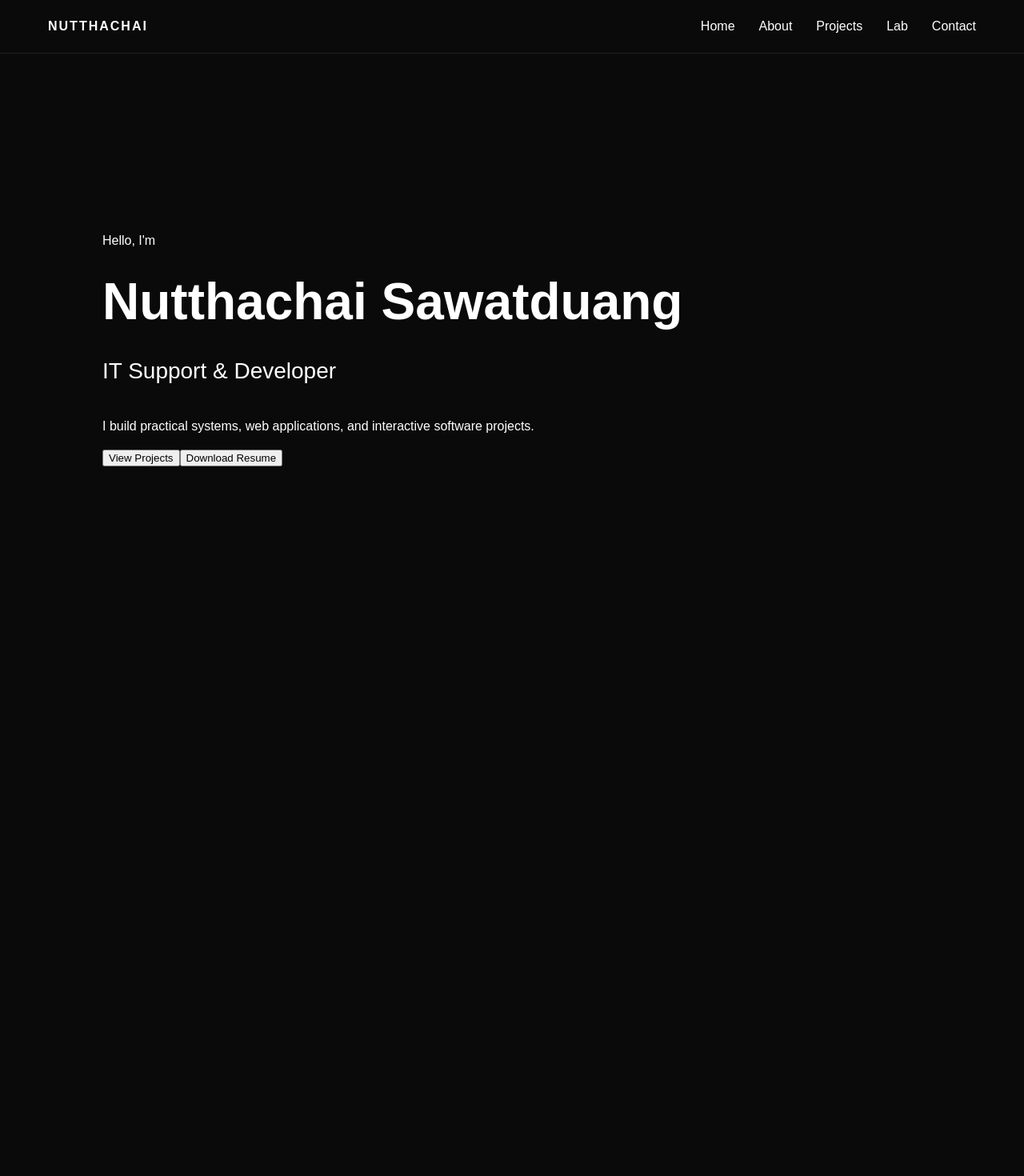
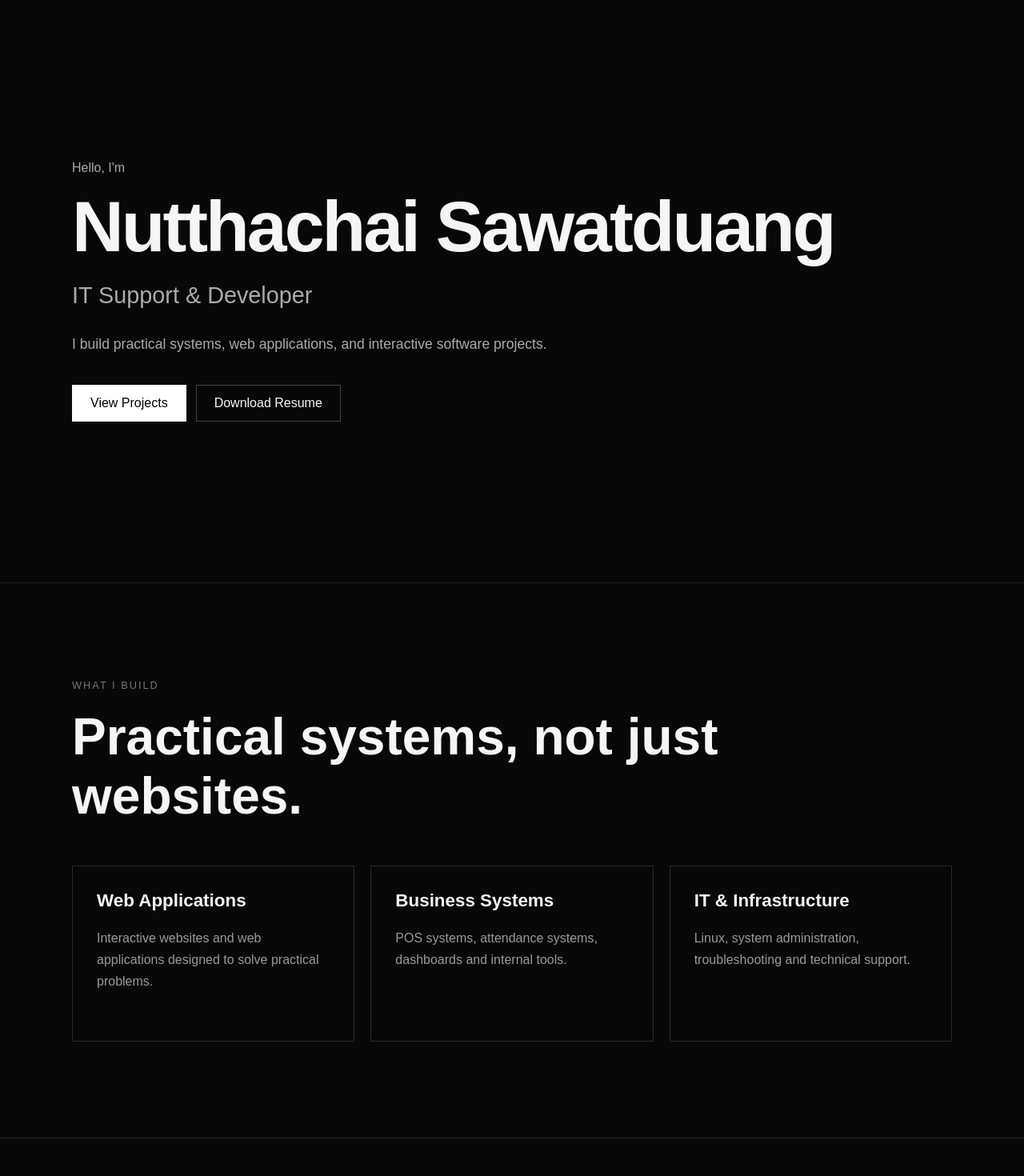
Before and after one commit to minuaftw-cyber/developer-portfolio, a Next.js app: page / in a window 1280 px wide. Shown: the top 1470 px of the page at 80% size. Before the commit the page ends 800 px from the top, so only its background shows below. Built offline with nearby package versions, Linux system fonts and the light colour scheme.

Commit message:
Build initial home page

```diff
--- a/app/globals.css
+++ b/app/globals.css
@@ -1,64 +1,163 @@
 * {
   box-sizing: border-box;
-}
-
-html,
-body {
   margin: 0;
   padding: 0;
 }
 
-body {
-  font-family: Arial, Helvetica, sans-serif;
-  background: #0a0a0a;
-  color: #ffffff;
-}
-nav {
-  display: flex;
-  justify-content: space-between;
-  align-items: center;
-
-  padding: 24px 60px;
-
-  border-bottom: 1px solid #222;
+html {
+  scroll-behavior: smooth;
 }
 
-nav div:first-child {
-  font-weight: bold;
-  letter-spacing: 2px;
+body {
+  background: #080808;
+  color: #f5f5f5;
+  font-family: Arial, Helvetica, sans-serif;
 }
 
-nav div:last-child {
-  display: flex;
-  gap: 30px;
-}
-
-nav a {
-  color: #ffffff;
+a {
+  color: inherit;
   text-decoration: none;
 }
 
-section {
-  min-height: calc(100vh - 80px);
+/* HERO */
 
+.hero {
+  min-height: calc(100vh - 72px);
   display: flex;
-  flex-direction: column;
-  justify-content: center;
-
-  padding: 80px 10%;
+  align-items: center;
 }
 
-section h1 {
-  font-size: 64px;
-  margin: 10px 0;
+.hero-content {
+  width: min(1100px, 90%);
+  margin: 0 auto;
 }
 
-section h2 {
-  font-size: 28px;
-  font-weight: normal;
+.hero-intro {
+  color: #aaa;
+  font-size: 1rem;
+  margin-bottom: 20px;
 }
 
-section p {
-  max-width: 600px;
+.hero h1 {
+  font-size: clamp(3rem, 7vw, 6rem);
+  line-height: 1;
+  letter-spacing: -3px;
+  margin-bottom: 24px;
+}
+
+.hero h2 {
+  font-size: 1.8rem;
+  font-weight: 400;
+  color: #aaa;
+  margin-bottom: 30px;
+}
+
+.hero-description {
+  max-width: 650px;
+  color: #aaa;
+  font-size: 1.1rem;
+  line-height: 1.7;
+  margin-bottom: 35px;
+}
+
+/* BUTTONS */
+
+.hero-buttons {
+  display: flex;
+  gap: 12px;
+  flex-wrap: wrap;
+}
+
+.btn {
+  display: inline-block;
+  padding: 13px 22px;
+  border: 1px solid #444;
+  transition: 0.2s ease;
+}
+
+.btn-primary {
+  background: #fff;
+  color: #000;
+  border-color: #fff;
+}
+
+.btn-primary:hover {
+  background: #ddd;
+}
+
+.btn-secondary:hover {
+  background: #222;
+}
+
+/* SECTIONS */
+
+.section-container {
+  width: min(1100px, 90%);
+  margin: 0 auto;
+}
+
+.build-section,
+.projects-preview {
+  padding: 120px 0;
+  border-top: 1px solid #222;
+}
+
+.section-label {
+  color: #777;
+  font-size: 0.8rem;
+  letter-spacing: 2px;
+  margin-bottom: 20px;
+}
+
+.build-section h2,
+.projects-preview h2 {
+  font-size: clamp(2rem, 5vw, 4rem);
+  margin-bottom: 50px;
+}
+
+/* BUILD CARDS */
+
+.build-grid {
+  display: grid;
+  grid-template-columns: repeat(3, 1fr);
+  gap: 20px;
+}
+
+.build-card {
+  border: 1px solid #292929;
+  padding: 30px;
+  min-height: 220px;
+  transition: 0.2s ease;
+}
+
+.build-card:hover {
+  border-color: #666;
+  transform: translateY(-4px);
+}
+
+.build-card h3 {
+  font-size: 1.4rem;
+  margin-bottom: 20px;
+}
+
+.build-card p {
+  color: #999;
   line-height: 1.7;
 }
+
+/* MOBILE */
+
+@media (max-width: 768px) {
+  .hero h1 {
+    letter-spacing: -1px;
+  }
+
+  .build-grid {
+    grid-template-columns: 1fr;
+  }
+
+  .build-section,
+  .projects-preview {
+    padding: 80px 0;
+  }
+}
--- a/app/page.tsx
+++ b/app/page.tsx
@@ -1,35 +1,74 @@
 export default function Home() {
   return (
     <main>
-      <nav>
-        <div>
-          NUTTHACHAI
+      <section className="hero">
+        <div className="hero-content">
+          <p className="hero-intro">Hello, I'm</p>
+
+          <h1>Nutthachai Sawatduang</h1>
+
+          <h2>IT Support & Developer</h2>
+
+          <p className="hero-description">
+            I build practical systems, web applications,
+            and interactive software projects.
+          </p>
+
+          <div className="hero-buttons">
+            <a href="#projects" className="btn btn-primary">
+              View Projects
+            </a>
+
+            <a href="/resume.pdf" className="btn btn-secondary">
+              Download Resume
+            </a>
+          </div>
         </div>
+      </section>
 
-        <div>
-          <a href="/">Home</a>
-          <a href="/about">About</a>
-          <a href="/projects">Projects</a>
-          <a href="/lab">Lab</a>
-          <a href="/contact">Contact</a>
+      <section className="build-section">
+        <div className="section-container">
+          <p className="section-label">WHAT I BUILD</p>
+
+          <h2>Practical systems, not just websites.</h2>
+
+          <div className="build-grid">
+            <article className="build-card">
+              <h3>Web Applications</h3>
+              <p>
+                Interactive websites and web applications
+                designed to solve practical problems.
+              </p>
+            </article>
+
+            <article className="build-card">
+              <h3>Business Systems</h3>
+              <p>
+                POS systems, attendance systems,
+                dashboards and internal tools.
+              </p>
+            </article>
+
+            <article className="build-card">
+              <h3>IT & Infrastructure</h3>
+              <p>
+                Linux, system administration,
+                troubleshooting and technical support.
+              </p>
+            </article>
+          </div>
         </div>
-      </nav>
+      </section>
 
-      <section>
-        <p>Hello, I'm</p>
+      <section id="projects" className="projects-preview">
+        <div className="section-container">
+          <p className="section-label">SELECTED PROJECTS</p>
 
-        <h1>Nutthachai Sawatduang</h1>
+          <h2>Things I've built.</h2>
 
-        <h2>IT Support & Developer</h2>
-
-        <p>
-          I build practical systems, web applications,
-          and interactive software projects.
-        </p>
-
-        <div>
-          <button>View Projects</button>
-          <button>Download Resume</button>
+          <p>
+            Explore my projects and interactive demonstrations.
+          </p>
         </div>
       </section>
     </main>
```
